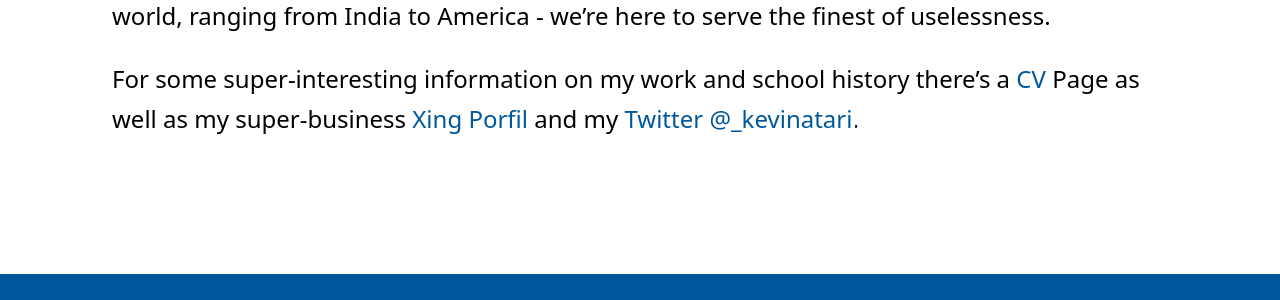
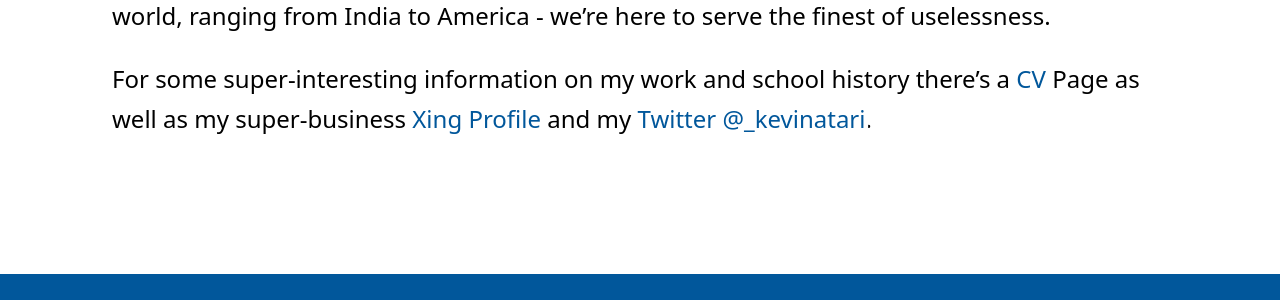
Before and after one commit to KevinGimbel/kevingimbel.github.io-old, a Jekyll site: the page built from about.md, in a window 1280 px wide. Shown: the part 808-1108 px from the top of the page. Built offline with Jekyll 4.4.1, drawn with Linux system fonts in a browser that asks for light colours; some web fonts are replaced; comment, search, counter and statistics services are not loaded.

Commit message:
Fix typo :kissing_heart:

```diff
--- a/about.md
+++ b/about.md
@@ -18,4 +18,4 @@ sometimes strategy games such as Banished or Anno (1602-1701).
 I'm a proud member of the [bullgit](https://bullg.it "See the bullgit website") team, an international team of developers from all
 over the world, ranging from India to America - we're here to serve the finest of uselessness.
 
-For some super-interesting information on my work and school history there's a [CV](/cv/ "See my CV") Page as well as my super-business [Xing Porfil](https://www.xing.com/profile/Kevin_Gimbel "See my Xing Profil") and my [Twitter @_kevinatari](https://twitter.com/_kevinatari "Follow me on Twitter!").
+For some super-interesting information on my work and school history there's a [CV](/cv/ "See my CV") Page as well as my super-business [Xing Profile](https://www.xing.com/profile/Kevin_Gimbel "See my Xing Profile") and my [Twitter @_kevinatari](https://twitter.com/_kevinatari "Follow me on Twitter!").
```
